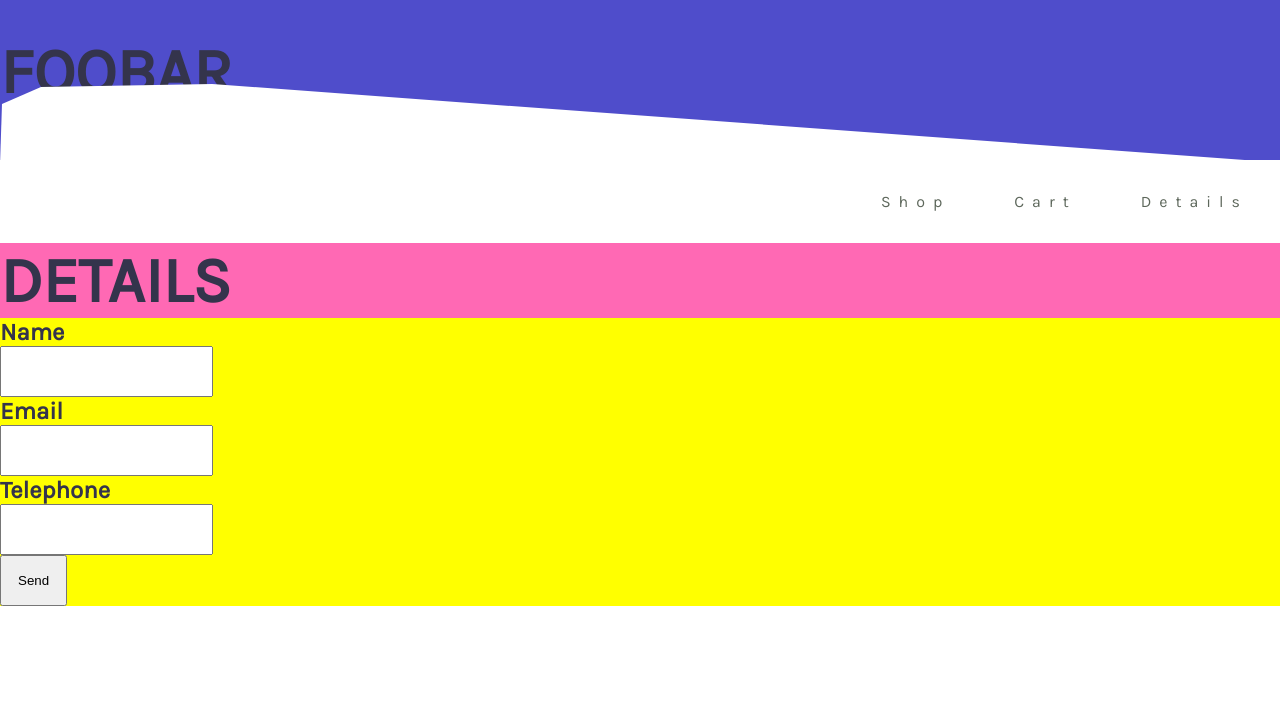
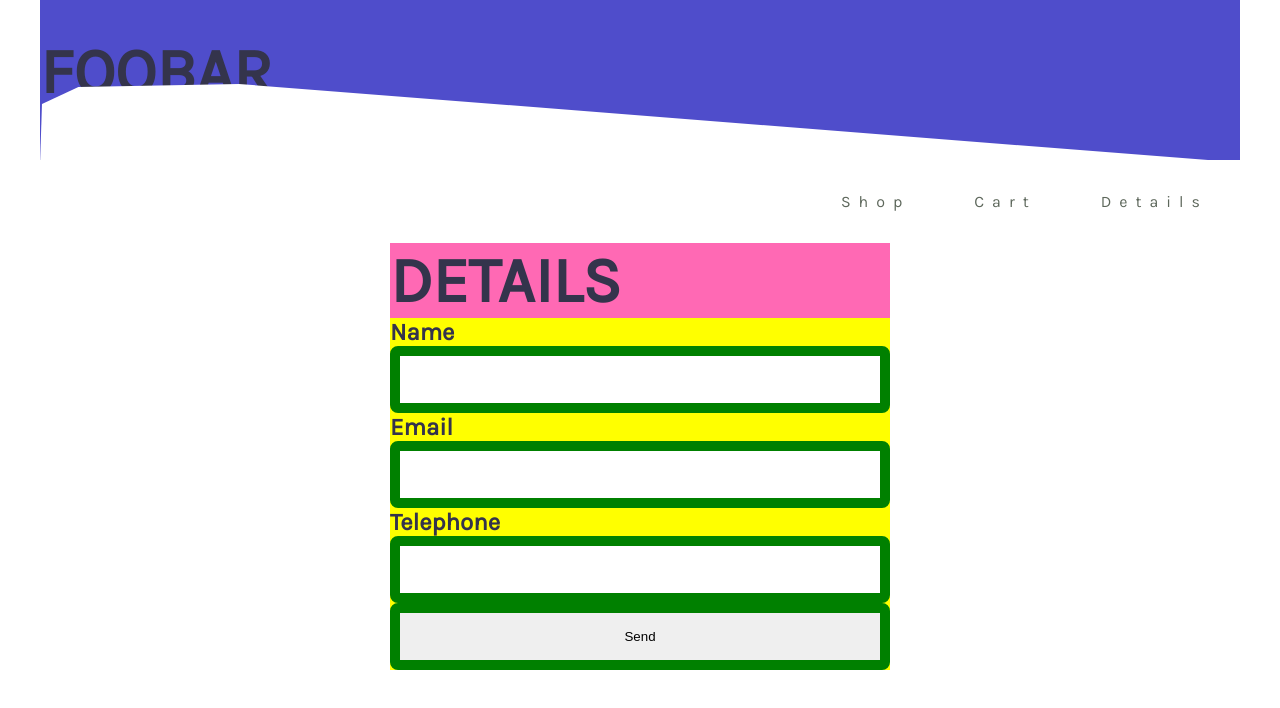
Before and after one commit to Indre101/more-beer-less-tears-form, a React (Create React App) app: page /details in a window 1280 px wide. Shown: the top 708 px of the page. Built offline with nearby package versions, Linux system fonts and the light colour scheme.

Commit message:
add valid and invalid form styles

```diff
--- a/package.json
+++ b/package.json
@@ -8,6 +8,7 @@
     "@testing-library/react": "^9.3.2",
     "@testing-library/user-event": "^7.1.2",
     "gh-pages": "^2.2.0",
+    "gsap": "^3.2.6",
     "node-sass": "^4.14.1",
     "react": "^16.13.1",
     "react-credit-card-input": "^1.1.5",
--- a/src/components/Product.js
+++ b/src/components/Product.js
@@ -1,8 +1,14 @@
-import React, { useState } from "react";
+import React, { useState, useEffect } from "react";
 import "../App.scss";
+import gsap from "gsap";
 
 function Product(props) {
 	const [count, setCount] = useState(0);
+
+	// animate gsap elements in
+	useEffect(() => {
+		gsap.from(".animUp", { duration: 1, y: 50, opacity: 0, stagger: 0.5 });
+	});
 
 	//deconstruct the props that get passed along from route
 	const { category, name, description, label } = props.location.state.beer;
@@ -12,14 +18,14 @@ function Product(props) {
 				<h1>Product</h1>
 			</div>
 			<div className="product-page-layout">
-				<div className="product-image-container">
+				<div className="product-image-container animUp">
 					<img
 						className="product-image"
 						src={require(`../assets/images/${label}`)}
 						alt="beer"
 					></img>
 				</div>
-				<section className="product-info">
+				<section className="product-info animUp" id="animUp">
 					<h1>{name}</h1>
 					<h2>{category}</h2>
 					<blockquote>
@@ -31,7 +37,7 @@ function Product(props) {
 					<h2>{count}</h2>
 					<button>Add to cart</button>
 				</section>
-				<section className="product-main-description">
+				<section className="product-main-description animUp">
 					<h2>Appearance</h2>
 					<p>{description.appearance}</p>
 					<h2>Flavor</h2>
--- a/src/sass/partials/components/_buttons.scss
+++ b/src/sass/partials/components/_buttons.scss
@@ -3,6 +3,7 @@
 // --------------------------------------------
 
 button {
+	cursor: pointer;
 	color: white;
 	font-family: var(--primary-font);
 	text-transform: uppercase;
--- a/src/sass/partials/components/_form.scss
+++ b/src/sass/partials/components/_form.scss
@@ -4,7 +4,18 @@
 
 form {
 	background: yellow;
-	input {
-		padding: 1rem;
+	width: 500px;
+}
+
+input {
+	padding: 1rem;
+	width: 100%;
+	border: var(--border);
+	border-radius: var(--border-radius);
+	&:valid {
+		border: 10px solid green;
+	}
+	&:invalid {
+		border: 10px solid red;
 	}
 }
--- a/src/sass/partials/layout/_grid.scss
+++ b/src/sass/partials/layout/_grid.scss
@@ -3,12 +3,14 @@
 // --------------------------------------------
 
 .App {
-	// max-width: 1200px;
+	max-width: 1200px;
+	margin: 0 auto;
 }
 
 .main-wrapper {
 	margin: 0 auto;
 	display: grid;
+	place-content: center;
 }
 
 .page-title {
@@ -25,10 +27,14 @@
 
 .product-page-layout {
 	display: grid;
-	grid-template-columns: repeat(auto-fit, minmax(350px, 1fr));
+	grid-template-columns: repeat(auto-fit, minmax(400px, 1fr));
 	// grid-template-columns: 1fr 1fr;
 	place-items: center;
 	padding: 2rem;
+}
+
+.product-main-description {
+	grid-column: 1 / -1;
 }
 
 .promo-section {
```
Also changed, not shown: src/assets/images/hoppilyeverafter.png (renamed from src/assets/images/hoppily.png), 1 other file (tests, documents, lock files or other folders).
